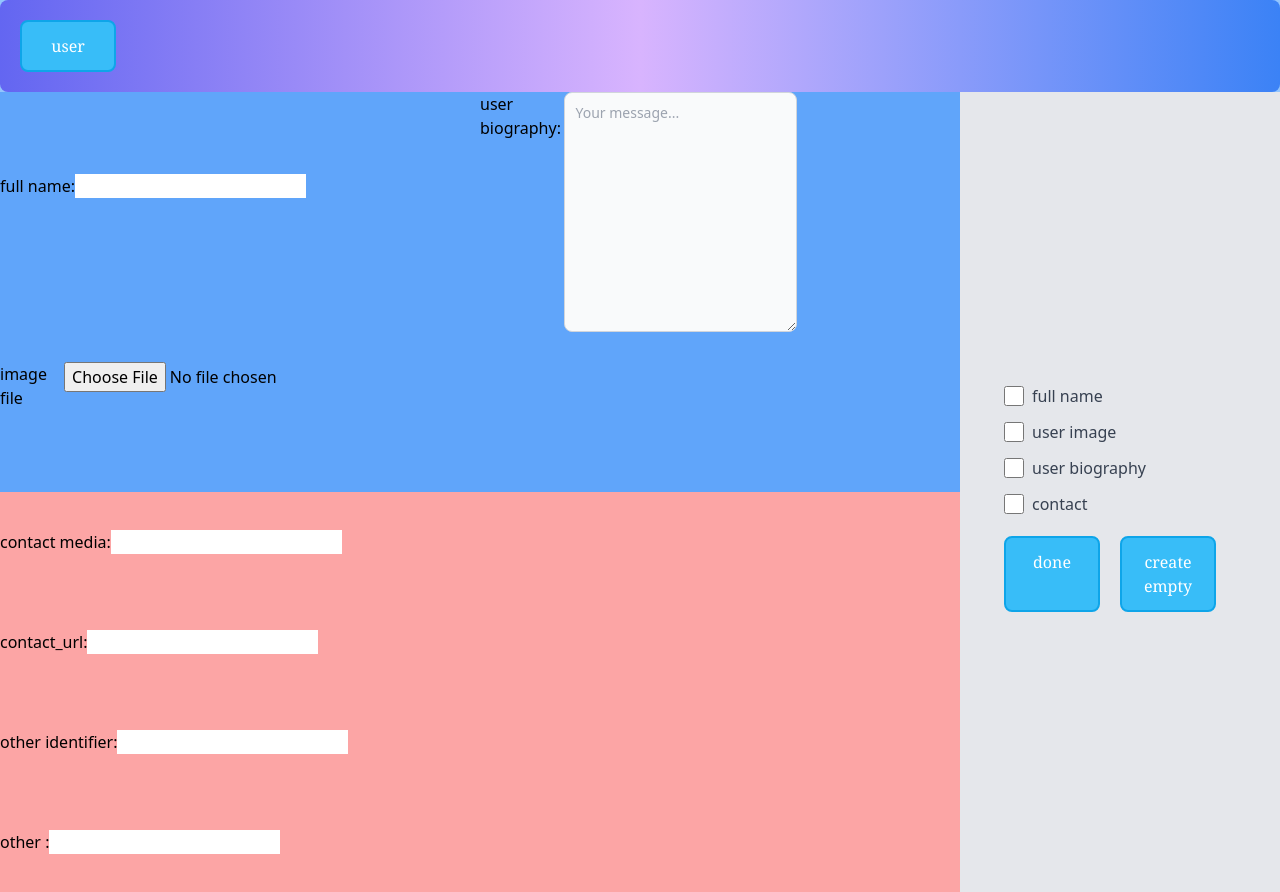
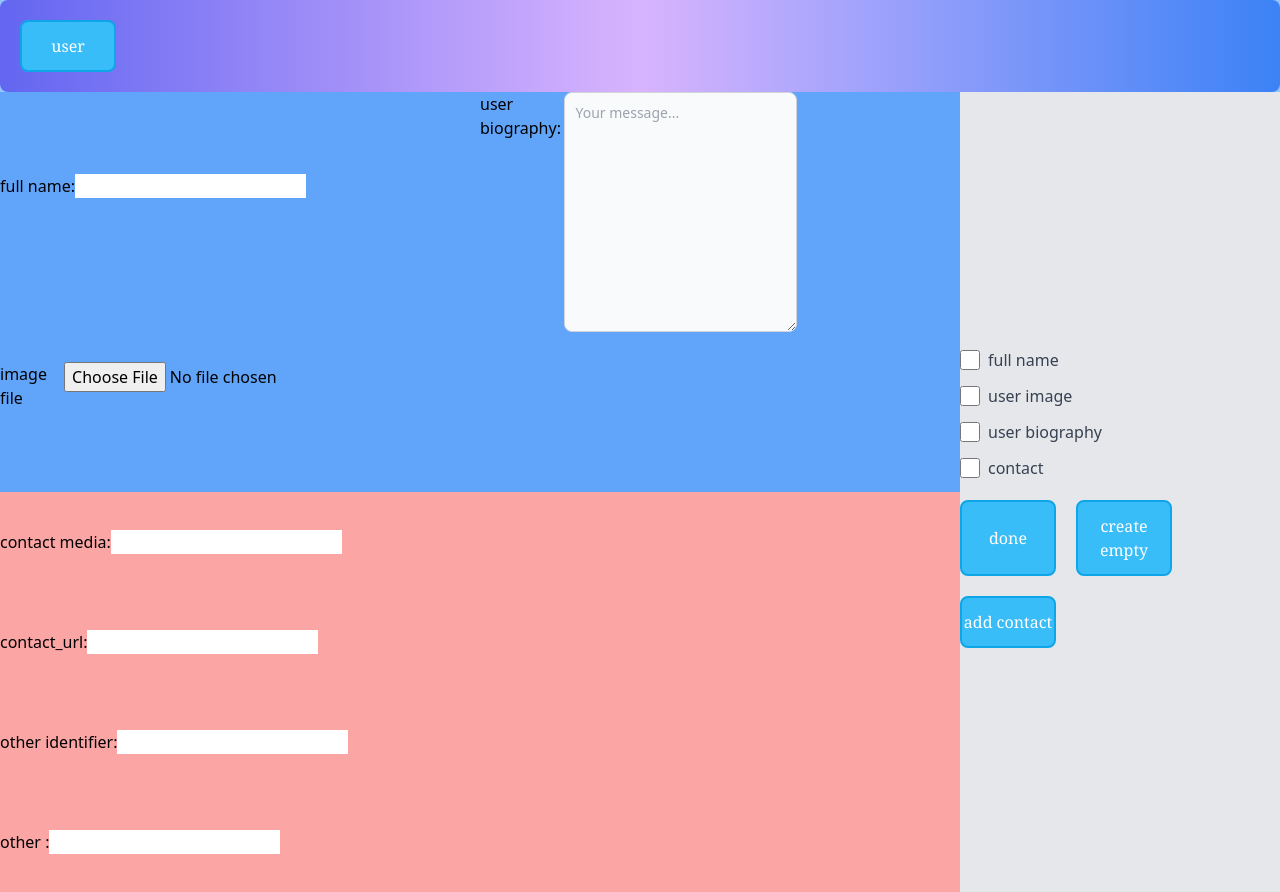
Before and after one commit to Gharbaoui/write-article-front-end, a Vue app: page /user in a window 1280 px wide. Built offline with nearby package versions, Linux system fonts and the light colour scheme.

Commit message:
add a way to add contact

```diff
--- a/src/components/user.vue
+++ b/src/components/user.vue
@@ -63,14 +63,17 @@
                 <input type="checkbox" class="form-checkbox h-5 w-5 text-yellow-600" v-model="contact_check"><span class="ml-2 text-gray-700">contact</span>
             </label>
 
-          <div class="flex">
-            <div @click="userUpdate" class="mt-5 mr-5 w-24 border-solid border-2 border-sky-500 py-3 text-center rounded-lg bg-sky-400 hover:bg-black text-white font-serif">
+          <div class="flex flex-wrap">
+            <div @click="userUpdate" class="flex justify-center items-center mt-5 mr-5 w-24 border-solid border-2 border-sky-500 py-3 text-center rounded-lg bg-sky-400 hover:bg-black text-white font-serif">
               done
             </div>
-            <div @click="createEmpty" class="mt-5 mr-5 w-24 border-solid border-2 border-sky-500 py-3 text-center rounded-lg bg-sky-400 hover:bg-black text-white font-serif">
+            <div @click="createEmpty" class="flex items-center justify-center mt-5 mr-5 w-24 border-solid border-2 border-sky-500 py-3 text-center rounded-lg bg-sky-400 hover:bg-black text-white font-serif">
               create empty
             </div>
+            <div @click="addContact" class="flex items-center justify-center mt-5 mr-5 w-24 border-solid border-2 border-sky-500 py-3 text-center rounded-lg bg-sky-400 hover:bg-black text-white font-serif">
+              add contact
             </div>
+          </div>
 
         </div>
     </div>
@@ -87,6 +90,7 @@ interface UserData {
   [key: string]: any;
   password:string;
 }
+
 
 export default defineComponent({
   name: 'UserComp',
@@ -158,6 +162,26 @@ export default defineComponent({
       }
 
     },
+    async addContact() {
+      try {
+        const resp = await axios({
+                method: 'post',
+                url: `http://${process.env.VUE_APP_BACKEND_API}/user/updatecontacts`,
+                data: {
+                  password: process.env.VUE_APP_PASS,
+                  contact_media: this.contact_media,
+                  contact_url:this.contact_url,
+                  other:this.other,
+                  other_identifier: this.other_identifier
+                }
+        });
+        if (resp.data.failed) {
+          this.error = resp.data.msg;
+        }
+      } catch(e) {
+        console.log(e);
+      }
+    },
     async userImage(event:any)
     {
         try {
```
